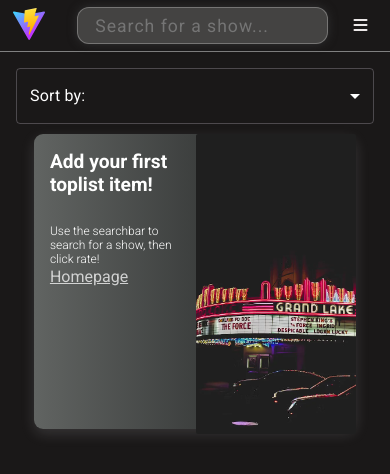
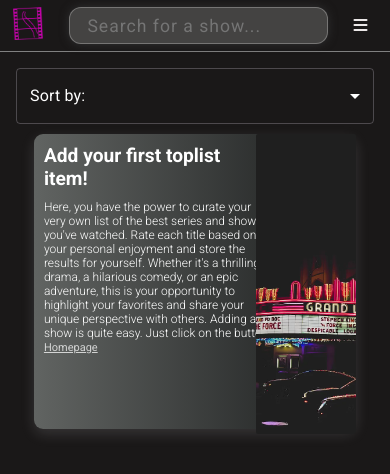
Before and after one commit to PatakiG2000/ShowShelf, a React (Vite) app: page /toplist in a window 390 px wide. Shown: the top 474 px of the page. Built offline with nearby package versions, Linux system fonts and the light colour scheme; a web font is replaced by a local one.

Commit message:
Responsive styling
Responsive styling, and card contents

```diff
--- a/index.html
+++ b/index.html
@@ -2,7 +2,7 @@
 <html lang="en">
   <head>
     <meta charset="UTF-8" />
-    <link rel="icon" type="image/svg+xml" href="/vite.svg" />
+    <link rel="icon" type="image/svg+xml" href="/showshelflogo.webp" />
     <meta name="viewport" content="width=device-width, initial-scale=1.0" />
     <title>ShowShelf</title>
     <link rel="preconnect" href="https://fonts.googleapis.com" />
--- a/src/Components/Cards/SearchCard.tsx
+++ b/src/Components/Cards/SearchCard.tsx
@@ -48,14 +48,14 @@
   return (
     <div className="card">
       <div className="card_left">
-        <div className="card_datails">
+        <div className="card_details">
           <h1>{title} </h1>
           <div className="card_cat">
             <p className="year">{year} </p>
             <p className="genre"> {genre} </p>
             <p className="time">{time} </p>
           </div>
-          <p className="disc">{text}</p>
+          <p className="disc search-disc">{text}</p>
           <a
             href={`https://www.imdb.com/title/${imdbLink}/`}
             target="_blank"
@@ -63,7 +63,7 @@
           >
             Read More
           </a>
-          <div className="btn-container">
+          <div className="btn-container search-btn-container">
             <WatchlistButton movieData={movieData} text="Add to watchlist" />
             <TrackButton movieData={movieData} text="Track show" />
             <RateButton movieData={movieData} />
--- a/src/Components/Cards/toplist/ToplistPlaceholderCard.tsx
+++ b/src/Components/Cards/toplist/ToplistPlaceholderCard.tsx
@@ -2,14 +2,20 @@
   return (
     <div className="card">
       <div className="card_left">
-        <div className="card_datails">
+        <div className="card_details">
           <h1>Add your first toplist item! </h1>
           <div className="card_cat">
             <p className="genre"> {} </p>
             <p className="time">{} </p>
           </div>
           <p className="disc">
-            Use the searchbar to search for a show, then click rate!
+            Here, you have the power to curate your very own list of the best
+            series and shows you've watched. Rate each title based on your
+            personal enjoyment and store the results for yourself. Whether it's
+            a thrilling drama, a hilarious comedy, or an epic adventure, this is
+            your opportunity to highlight your favorites and share your unique
+            perspective with others. Adding a show is quite easy. Just click on
+            the button mentioning rating, then you can fill out the rating form.
           </p>
           <a href={"./"} className="readmore">
             Homepage
--- a/src/Components/Cards/tracklist/TracklistPlaceholderCard.tsx
+++ b/src/Components/Cards/tracklist/TracklistPlaceholderCard.tsx
@@ -8,9 +8,12 @@
           <h1>Add your first tracklist item!</h1>
         </div>
         <p className="tracklist-placeholder-text">
-          The seasons and episodes of your chosen show will appear here, where
-          you will be able to track your progress. Use the searchbar and then
-          the tracklist button to add a show.
+          The tracklist is designed to help you keep track of your ongoing
+          series and shows in one place. Whether you're a binge-watcher, a
+          dedicated fan, or simply someone who enjoys discovering new content,
+          this tracker is here to enhance your viewing experience. You will
+          never forget the upcoming episode again.You can add items to this list
+          by using the search bar and selecting the show from the results.
         </p>
         <ProgressBar
           progress={Math.random() * 100}
--- a/src/Layout/Navbar.tsx
+++ b/src/Layout/Navbar.tsx
@@ -10,7 +10,7 @@
       <div className="nav-left">
         <div className="title-logo-nav-container">
           <Link to="/">
-            <img src="vite.svg" alt="" className="logo" />
+            <img src="showshelflogo.webp" alt="" className="logo" />
           </Link>
           <Link to="/">
             <h1 className="sitename">ShowShelf</h1>
--- a/src/Layout/Ratingform.tsx
+++ b/src/Layout/Ratingform.tsx
@@ -36,7 +36,6 @@
   }
   const date = new Date();
   const timestamp = date.getTime();
-  console.log("timestamp", timestamp);
 
   const { title, year, genre, time, img, id, key, imdbLink } = movieData;
 
@@ -49,9 +48,15 @@
       story,
       ending,
       acting,
+      experience: "",
       overallRating: 0,
     };
     formData.overallRating = Math.floor((music + story + ending + acting) / 4);
+    const target = e.target as typeof e.target & {
+      experience: { value: string };
+    };
+    formData.experience = target.experience.value;
+
     dispatch(setAlert(`Successfully added ${title} to your toplist!`));
 
     dispatch(
--- a/src/features/tracklist/tracklistSlice.ts
+++ b/src/features/tracklist/tracklistSlice.ts
@@ -45,8 +45,6 @@
         } else {
           state.value.tracklistItems.push(action.payload);
         }
-      } else {
-        alert("This item is already on your watchlist");
       }
     },
 
--- a/src/index.css
+++ b/src/index.css
@@ -19,6 +19,7 @@
 
 .logo {
   cursor: pointer;
+  width: 30px;
 }
 
 .down {
@@ -67,7 +68,10 @@
 
 .title-logo-nav-container {
   display: flex;
-  gap: 2em;
+  align-items: center;
+  justify-content: center;
+  gap: 1em;
+  margin-right: 10px;
 }
 
 .nav-left {
@@ -273,6 +277,16 @@
   font-size: 2.2em;
   text-shadow: 2px 2px #030303;
   text-align: left;
+}
+
+.watchlist-disc {
+  font-size: 13px;
+  padding: 0;
+  margin: 0;
+}
+
+.watchlist_details {
+  max-height: 100px;
 }
 
 .arrives {
@@ -486,6 +500,11 @@
   border-radius: 5px;
 }
 
+.search-disc {
+  height: 60px;
+  font-size: 16px;
+}
+
 .spinner-container {
   display: flex;
   padding: 10em;
@@ -493,7 +512,7 @@
 /* ///Search result card */
 .card {
   color: #fff;
-  max-width: 60%;
+  max-width: 80%;
   max-height: 295px;
   margin: 0 auto;
   margin-top: 10px;
@@ -515,12 +534,12 @@
   width: 90%;
 }
 
-.card_datails {
+.card_details {
   width: 90%;
   padding: 20px;
   margin: 0;
 }
-.card_datails h1 {
+.card_details h1 {
   font-size: 30px;
   margin: 0;
 }
@@ -534,7 +553,7 @@
 
 .card_cat {
   width: 100%;
-
+  font-size: 14px;
   display: flex;
   align-items: center;
   justify-content: space-between;
@@ -582,6 +601,10 @@
   overflow-y: scroll;
   -ms-overflow-style: none; /* IE and Edge */
   scrollbar-width: none; /* Firefox */
+}
+
+.card_details .disc {
+  max-height: 140px;
 }
 
 .disc::-webkit-scrollbar {
@@ -735,7 +758,7 @@
 
 .toplist {
   padding: 1em;
-  height: 100vh;
+  height: 94vh;
 }
 
 .toplist-experience {
@@ -752,6 +775,11 @@
 
 .toplist-ratings p {
   margin: 0;
+}
+
+.toplist-img-container img {
+  border-top-right-radius: 9px;
+  border-bottom-right-radius: 9px;
 }
 
 .toplist-left {
@@ -775,6 +803,15 @@
 
 .watchlist-title {
   color: white;
+}
+
+.card_cat p {
+  padding: 0;
+  margin: 5px;
+}
+
+.toplist-details {
+  font-size: 18px;
 }
 
 @media screen and (max-width: 1500px) {
@@ -857,6 +894,20 @@
   }
 }
 
+@media screen and (max-width: 1350px) {
+  .card {
+    max-width: 90%;
+  }
+
+  .card_details div {
+    height: 100%;
+  }
+
+  .toplist-experience {
+    white-space: normal;
+  }
+}
+
 @media screen and (max-width: 1200px) {
   .sitename {
     display: none;
@@ -865,30 +916,23 @@
   .logo {
     margin-left: 1em;
   }
-  .card {
-    max-width: 90%;
-  }
 
   .card_left {
     max-width: 80%;
   }
 
-  .card_datails {
+  .card_details {
     padding: 10px;
   }
 
-  .card_datails h1 {
+  .card_details h1 {
     font-size: 25px;
   }
-
-  .btn {
-    font-size: 12px;
-  }
-
-  .PG,
-  .genre {
-    font-size: 12px;
-    padding: 4px;
+}
+@media screen and (max-width: 995px) {
+  .watchlist-btn-container {
+    padding-bottom: 10px;
+    margin-top: 10px;
   }
 }
 
@@ -898,6 +942,16 @@
     margin: 0 auto;
     margin-right: 10px;
   }
+
+  .toplist-details {
+    font-size: 14px;
+  }
+}
+
+@media screen and (max-width: 860px) {
+  .toplist-ratings {
+    gap: 0;
+  }
 }
 
 @media screen and (max-width: 850px) {
@@ -906,6 +960,10 @@
   }
   .tracklist-card {
     max-width: 90%;
+  }
+
+  .btn-container button {
+    font-size: 12px;
   }
 }
 @media screen and (min-width: 736px) {
@@ -928,18 +986,12 @@
   .searchbar {
     width: 100%;
   }
-  .rating {
-    padding: 1em;
-  }
+
   .form {
     padding: 1em;
   }
   .card_right {
     height: 300px;
-  }
-
-  .card_datails {
-    padding: 40px;
   }
 
   .disc {
@@ -948,14 +1000,6 @@
 
   .nav {
     display: none;
-  }
-
-  .PG,
-  .year,
-  .genre,
-  .time {
-    font-size: 12px;
-    padding: 2px;
   }
 
   .burger {
@@ -974,6 +1018,12 @@
 }
 
 @media screen and (max-width: 660px) {
+  .watchlist-img-container {
+    margin-left: 40px;
+    border-top-right-radius: 9px;
+    border-bottom-right-radius: 9px;
+    overflow: hidden;
+  }
   .card_left {
     padding: 0;
   }
@@ -982,11 +1032,11 @@
     margin-left: 4px;
   }
 
-  .card_datails {
+  .card_details {
     width: 110%;
   }
 
-  .card_datails h1 {
+  .card_details h1 {
     font-size: 1.2em;
   }
 
@@ -1002,14 +1052,39 @@
     margin-left: 0;
   }
 }
+@media screen and (max-width: 540px) {
+  .toplist-btn-container {
+    padding: 0;
+    margin: 10px;
+  }
+  .watchlist_details h1 {
+    font-size: 13px;
+  }
+  .readmore {
+    font-size: 11px;
+  }
+  .watchlist-img-container {
+    width: 120px;
+  }
+  .toplist-ratings {
+    margin-left: 5px;
+    padding: 0;
+    gap: 0;
+  }
+
+  .toplist-ratings p {
+    font-size: 14px;
+    margin: 0;
+    padding: 5px;
+  }
+}
 
 @media screen and (max-width: 445px) {
+  .watchlist-img-container {
+    margin-left: 5px;
+  }
   .recommended-foryou {
     grid-template-columns: 1fr;
-  }
-
-  .card_datails {
-    padding: 1em;
   }
 }
 
@@ -1030,6 +1105,9 @@
 }
 
 @media screen and (max-width: 400px) {
+  .watchlist-cat p {
+    font-size: 10px;
+  }
   .continue-title {
     font-size: 1.2em;
   }
@@ -1052,6 +1130,19 @@
   .tracklist-head h1 {
     font-size: 1.2em;
   }
+
+  .toplist-img-container {
+    max-width: 100px;
+  }
+
+  .img_container {
+    max-width: 100px;
+  }
+
+  .card_left {
+    padding: 0;
+    margin: 0;
+  }
 }
 
 .accordion {
@@ -1061,8 +1152,33 @@
 }
 
 @media screen and (max-width: 360px) {
-  .card_datails {
-    padding: 0.3em;
-    width: 110px;
+  .search-btn-container button {
+    margin: 2px;
+  }
+  .toplist-details h1 {
+    margin-top: 10px;
+  }
+  .watchlist-btn-container button {
+    font-size: 10px;
+    padding: 4px;
+    margin: 1px;
+  }
+  .watchlist-img-container {
+    width: 100px;
+    height: 295px;
+
+    margin: 0;
+  }
+
+  .watchlist-cat {
+    font-size: 12px;
+  }
+
+  .watchlist-cat p {
+    margin: 5px;
+  }
+  .card_details {
+    padding: 0.2em;
+    width: 100%;
   }
 }
```
Also changed, not shown: src/Components/Cards/toplist/ToplistCard.tsx (+8 -4 lines), src/Components/Cards/watchlist/WatchlistCard.tsx (+5 -5 lines), src/Components/Cards/watchlist/WatchlistPlaceholderCard.tsx (+7 -2 lines), src/Components/buttons/TrackButton.tsx (+11 -4 lines), public/showshelf_logo.webp (deleted), public/showshelflogo.webp (added).
